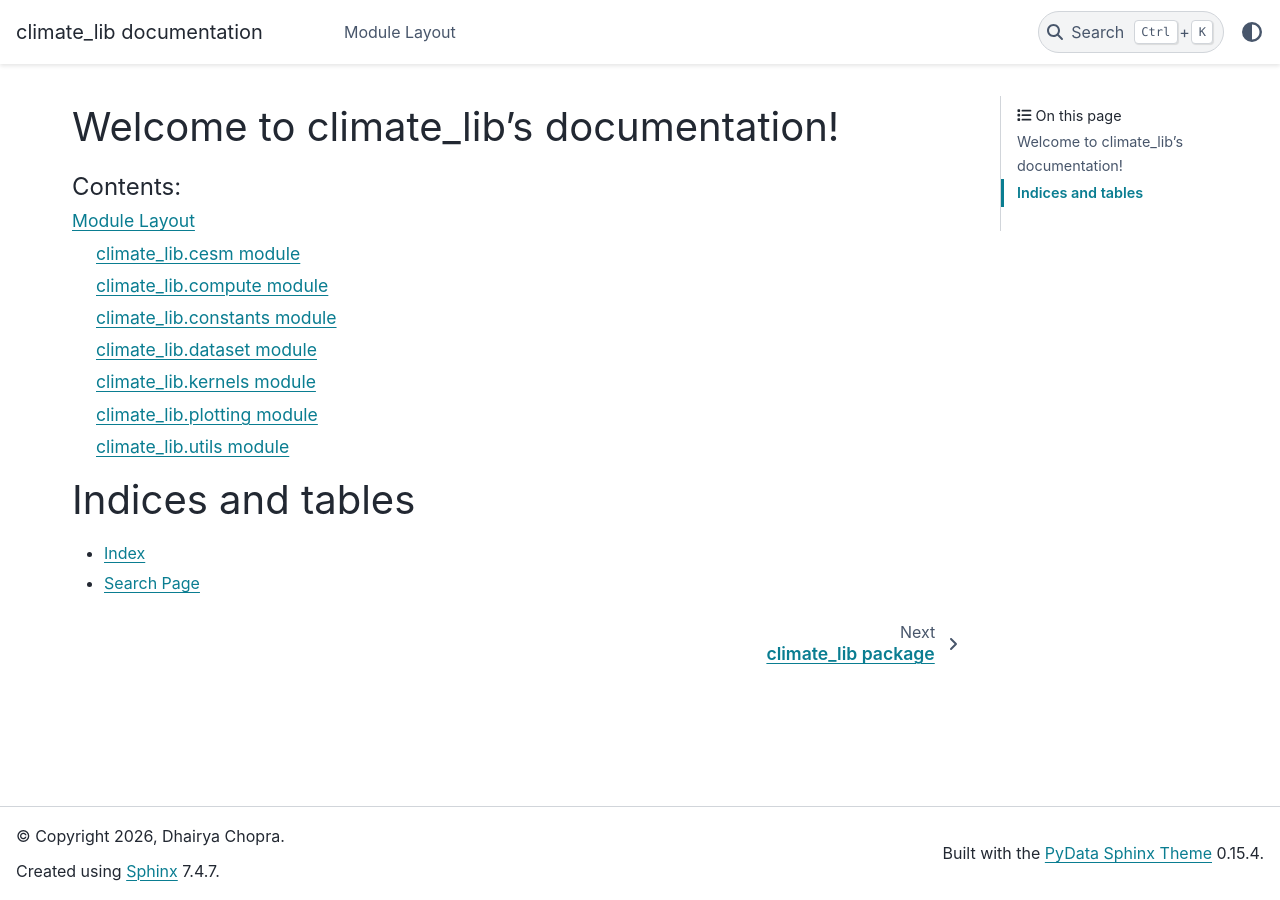
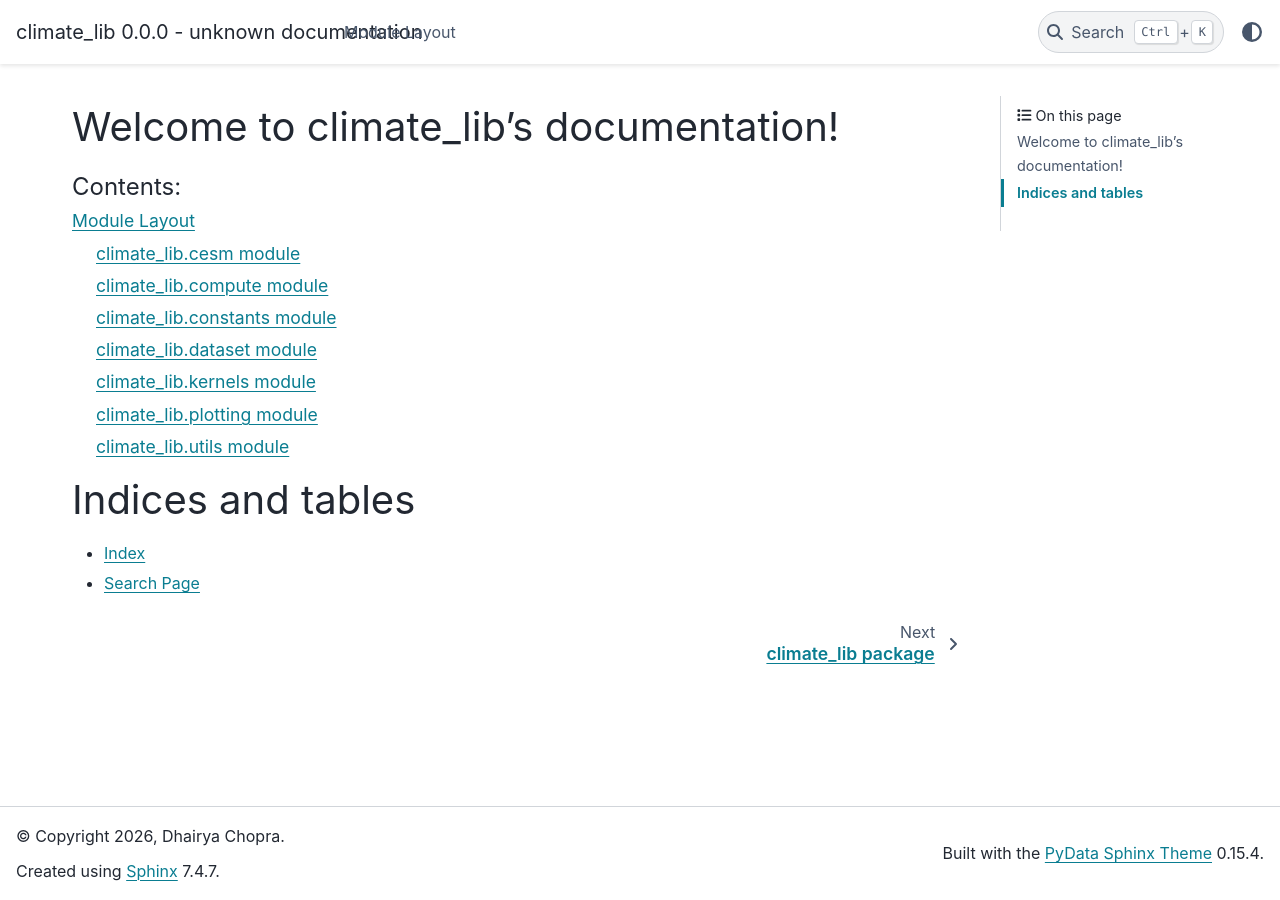
Before and after one commit to GGBoss101/climate_lib, a Sphinx documentation site: the page built from docs/index.rst, in a window 1280 px wide. Built offline with Sphinx 7.4.7 and the PyData theme 0.15.4, drawn with Linux system fonts in a browser that asks for light colours; part of the change alters nothing that is shown.

```diff
--- a/docs/conf.py
+++ b/docs/conf.py
@@ -8,8 +8,15 @@ import sys
 from importlib.metadata import version as get_version
 sys.path.insert(0, os.path.abspath('..'))
 
-# Automatically query the active environment metadata for this package
-release = get_version("climate_lib")
+# Safely extract the raw string from Hatch's automatically generated file
+try:
+    with open(os.path.abspath("../src/climate_lib/_version.py"), "r") as f:
+        # Reads the file line looking for __version__ = "1.2.4"
+        exec(f.read()) # This defines the local variable: __version__
+    release = __version__
+except Exception:
+    release = '0.0.0 - unknown' # Clean local fallback if file isn't compiled yet
+
 version = ".".join(release.split(".")[:2])
 
 # -- Project information -----------------------------------------------------
```
Also changed, not shown: 16 other files.
